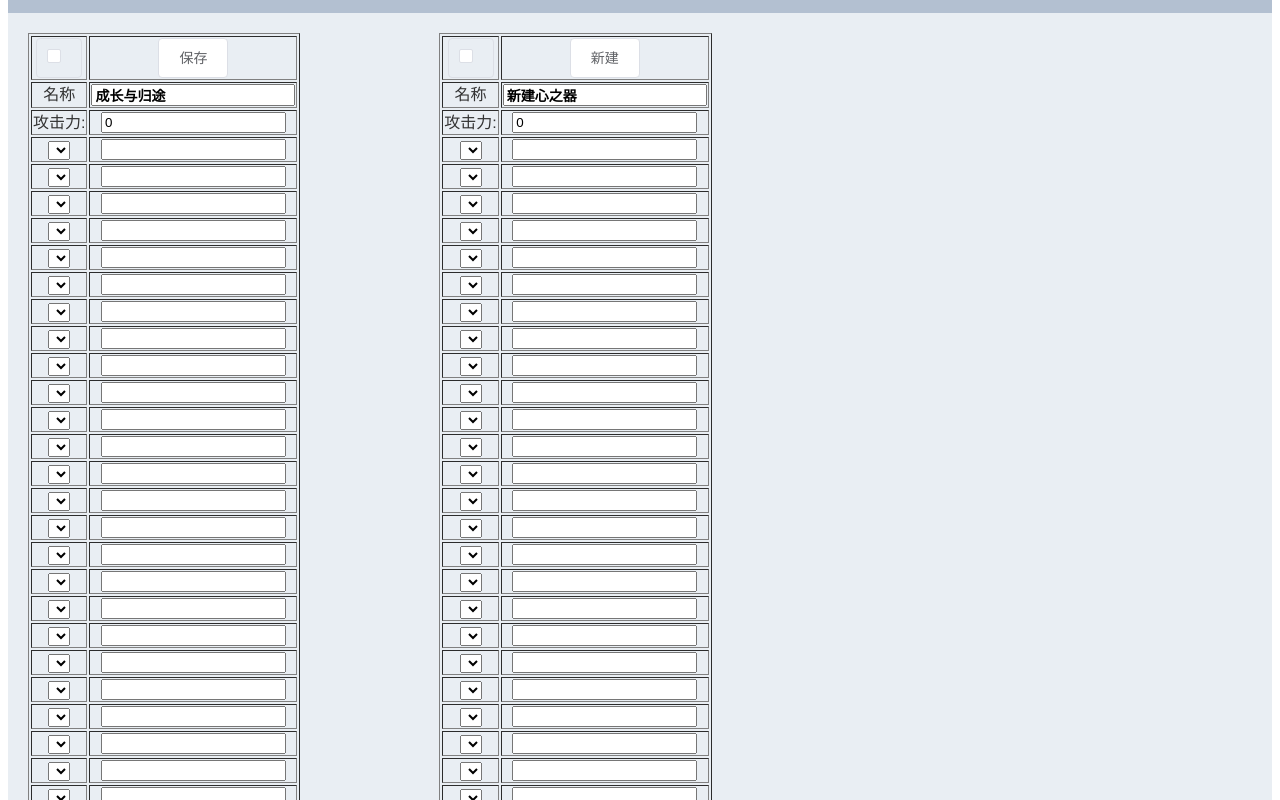
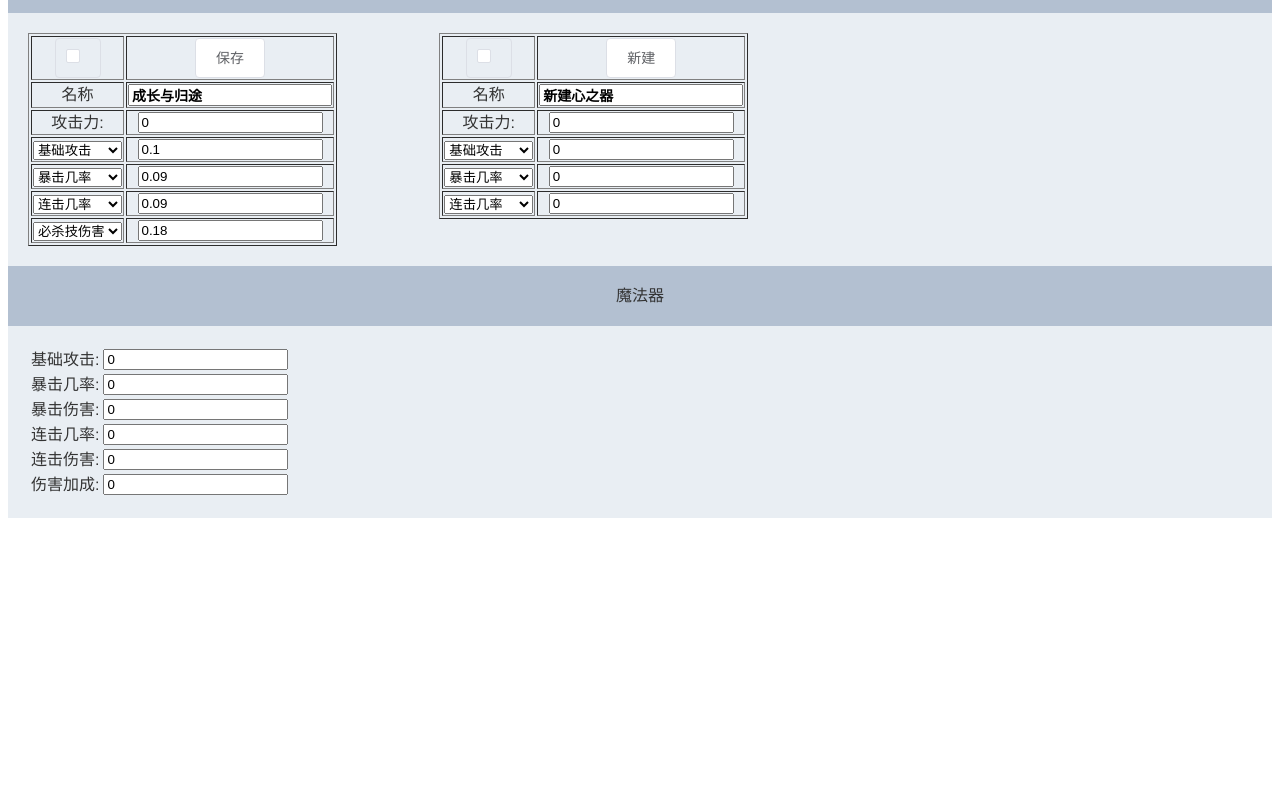
Before and after one commit to LevyDeng/RE0DamageCaculator, a Vue app: page / in a window 1280 px wide. Shown: the part 760-1560 px from the top of the page. After the commit the page ends 1286 px from the top, so only its background shows below. Built offline with nearby package versions, Linux system fonts and the light colour scheme.

Commit message:
添加输入数值范围检测

```diff
--- a/src/components/xinzhiqi.vue
+++ b/src/components/xinzhiqi.vue
@@ -14,37 +14,60 @@
         <td>攻击力:</td>
         <td><input :value="xinzhiqiData.attack"></td>
       </tr>
-      <tr v-for="d in trans_data" :key="d.id">
-        <td><select>
-            <option v-for="(v0,k0) in x_properties" :key="k0" :selected="k==k0 ? true : false">{{k}}</option>
+      <tr v-for="(v,k,i) in xinzhiqiData.properties" :key="k">
+        <td><select :ref="'select'+i">
+            <option v-for="(v0,k0) in x_properties" :key="k0" :selected="k==k0 ? true : false">{{k0}}</option>
           </select></td>
-        <td><input :value="v"></td>
+        <td><input :value="v" :ref="'input'+i"></td>
       </tr>
     </table>
   </div>
 </template>
 
 <script>
+//import func from '../../vue-temp/vue-editor-bridge'
 export default {
   name: 'xinzhiqi',
+  computed: {
+    propertiesNum: function() {
+      return Object.keys(this.xinzhiqiData.properties).length
+    }
+  },
   methods: {
     save: function() {
-
-    }
-  },
-  computed: {
-    trans_data: function(data){
-      var t = []
-      var i = 0
-      for ( var k in Object.keys(data) ) {
-        t.push({
-          id: i,
-          label: k,
-          value: data[k]
-        })
-        i = i+1
+      var ALLVALID = true
+      var p = {}
+      console.log(this.propertiesNum)
+      for (var i=0; i<this.propertiesNum; i++) {
+        var label = this.$refs['select'+i.toString()][0].value
+        var value = this.$refs["input"+i][0].value
+        if (this.isValid(label, value)) {
+          p[label]=value
+          this.inputErrors[i]=false
+        } else {
+          this.inputErrors[i]=true
+          ALLVALID=false
+        }
       }
-      return t
+      if (ALLVALID == true) {
+        this.xinzhiqiData.properties=p
+        this.saveError=false
+      } else {
+        this.saveError = true
+      }
+    },
+    isValid: function(label,input) {
+      if (isNaN(input)) {
+        return false
+      } else {
+        var min = this.inputRange[label][0]
+        var max = this.inputRange[label][1]
+        if (input >= min && input <= max ) {
+          return true
+        } else {
+          return false
+        }
+      }
     }
   },
   data () {
@@ -57,8 +80,22 @@ export default {
         "连击伤害": 0,
         "伤害加成": 0,
         "防御忽视": 0,
-        "必杀技伤害": 0
-      }
+        "必杀技伤害": 0,
+        "--None--": 0
+      },
+      inputRange: {
+        "基础攻击":[0,100],
+        "暴击几率":[0,1],
+        "连击几率":[0,1],
+        "暴击伤害":[0,100],
+        "连击伤害":[0,100],
+        "伤害加成":[0,100],
+        "防御忽视":[0,1],
+        "必杀技伤害":[0,100],
+        "--None--": [0,0]
+      },
+      inputErrors: [],
+      saveError: Boolean
     }
   },
   props: {
```
